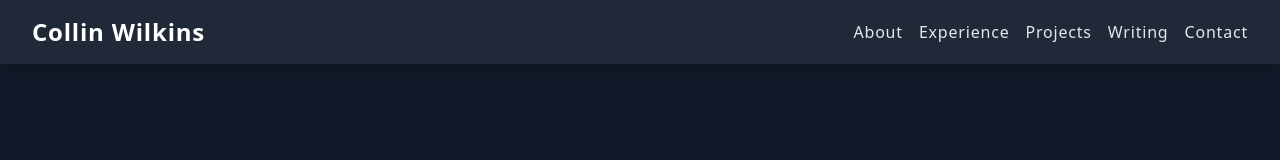
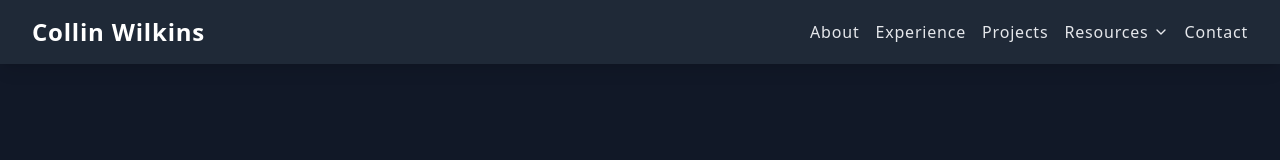
Before and after one commit to cwilkins507/my-portfolio, a React (Vite) app: page / in a window 1280 px wide. Shown: the top 160 px of the page. Built offline with nearby package versions, Linux system fonts and the light colour scheme.

Commit message:
add dropdown for resources

```diff
--- a/src/App.jsx
+++ b/src/App.jsx
@@ -1,7 +1,8 @@
 import React from 'react';
 import { BrowserRouter as Router, Routes, Route, Link, useLocation } from 'react-router-dom';
-import { Linkedin, Github, Mail, FileText, ArrowRight } from 'lucide-react';
+import { Linkedin, Github, Mail, FileText, ArrowRight, ChevronDown } from 'lucide-react';
 import Writing from './components/Writing';
+import ResourcesDropdown from './components/ResourcesDropdown';
 
 // Define the portfolio data structure
 const portfolioData = {
@@ -278,7 +279,7 @@ const Layout = ({ children }) => {
                 <a href="#about" onClick={(e) => handleNavClick(e, 'about')} className="hover:text-teal-400 transition">About</a>
                 <a href="#experience" onClick={(e) => handleNavClick(e, 'experience')} className="hover:text-teal-400 transition">Experience</a>
                 <a href="#projects" onClick={(e) => handleNavClick(e, 'projects')} className="hover:text-teal-400 transition">Projects</a>
-                <Link to="/writing" className="hover:text-teal-400 transition">Writing</Link>
+                <ResourcesDropdown />
                 <a href="#contact" onClick={(e) => handleNavClick(e, 'contact')} className="hover:text-teal-400 transition">Contact</a>
               </>
             ) : (
@@ -287,7 +288,7 @@ const Layout = ({ children }) => {
                 <Link to="/#about" className="hover:text-teal-400 transition">About</Link>
                 <Link to="/#experience" className="hover:text-teal-400 transition">Experience</Link>
                 <Link to="/#projects" className="hover:text-teal-400 transition">Projects</Link>
-                <Link to="/writing" className="hover:text-teal-400 transition">Writing</Link>
+                <ResourcesDropdown />
                 <Link to="/#contact" className="hover:text-teal-400 transition">Contact</Link>
               </>
             )}
--- /dev/null
+++ b/src/components/ResourcesDropdown.jsx
@@ -0,0 +1,49 @@
+import React, { useState, useRef, useEffect } from 'react';
+import { Link } from 'react-router-dom';
+import { ChevronDown } from 'lucide-react';
+
+const ResourcesDropdown = () => {
+  const [isOpen, setIsOpen] = useState(false);
+  const dropdownRef = useRef(null);
+
+  // Close dropdown when clicking outside
+  useEffect(() => {
+    const handleClickOutside = (event) => {
+      if (dropdownRef.current && !dropdownRef.current.contains(event.target)) {
+        setIsOpen(false);
+      }
+    };
+
+    document.addEventListener('mousedown', handleClickOutside);
+    return () => {
+      document.removeEventListener('mousedown', handleClickOutside);
+    };
+  }, []);
+
+  return (
+    <div className="relative" ref={dropdownRef}>
+      <button
+        onClick={() => setIsOpen(!isOpen)}
+        className="flex items-center hover:text-teal-400 transition"
+      >
+        Resources
+        <ChevronDown className={`ml-1 w-4 h-4 transition-transform ${isOpen ? 'rotate-180' : ''}`} />
+      </button>
+
+      {isOpen && (
+        <div className="absolute top-full left-0 mt-2 py-2 w-48 bg-gray-800 rounded-md shadow-xl border border-gray-700">
+          <Link
+            to="/writing"
+            className="block px-4 py-2 text-sm hover:bg-gray-700 hover:text-teal-400 transition"
+            onClick={() => setIsOpen(false)}
+          >
+            Written
+          </Link>
+          {/* Add more resource links here as needed */}
+        </div>
+      )}
+    </div>
+  );
+};
+
+export default ResourcesDropdown;
```
